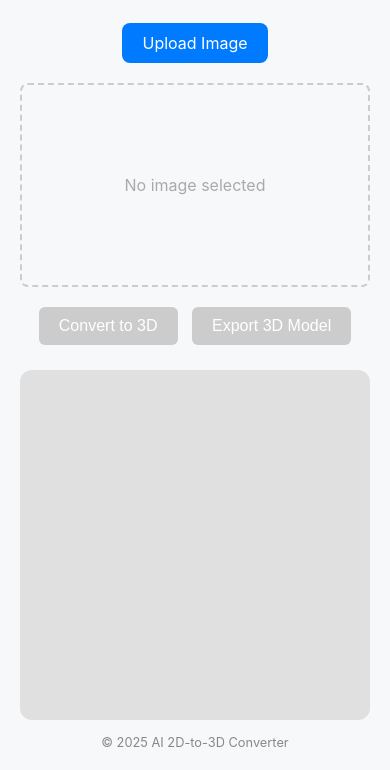
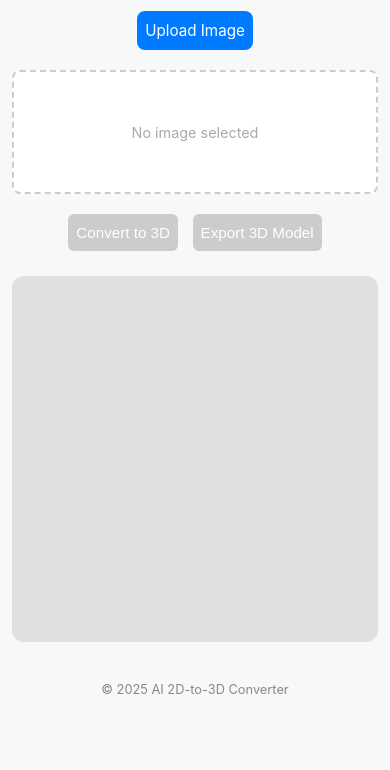
Before and after one commit to S1lverXiao/2D-to-3D-testing-, a plain HTML site: page index.html in a window 390 px wide. Shown: the part 139-909 px from the top of the page. After the commit the page ends 844 px from the top, so only its background shows below. Drawn offline with nearby package versions, Linux system fonts and the light colour scheme; a script that the page names is missing.

Commit message:
Update style.css

```diff
--- a/css/style.css
+++ b/css/style.css
@@ -1,9 +1,22 @@
+:root {
+  --primary: #007BFF;
+  --primary-dark: #0056b3;
+  --success: #28a745;
+  --success-dark: #218838;
+  --border: #ccc;
+  --background: #f7f8fa;
+  --surface: #e0e0e0;
+  --footer: #888;
+  --desc: #555;
+  --placeholder: #aaa;
+}
+
 /* Basic reset and layout */
 * { box-sizing: border-box; }
 body {
   margin: 0;
   font-family: -apple-system, BlinkMacSystemFont, "Segoe UI", sans-serif;
-  background: #f7f8fa;
+  background: var(--background);
   display: flex;
   flex-direction: column;
   min-height: 100vh;
@@ -20,7 +33,7 @@ h1 {
 }
 p.description {
   margin-top: 0;
-  color: #555;
+  color: var(--desc);
 }
 
 /* Upload button styling */
@@ -28,13 +41,17 @@ p.description {
   display: inline-block;
   margin: 10px 0;
   padding: 10px 20px;
-  background: #007BFF;
+  background: var(--primary);
   color: white;
   border-radius: 8px;
   cursor: pointer;
+  transition: background 0.2s, outline 0.2s;
 }
-.upload-label:hover {
-  background: #0056b3;
+.upload-label:hover,
+.upload-label:focus {
+  background: var(--primary-dark);
+  outline: 2px solid var(--primary-dark);
+  outline-offset: 2px;
 }
 input[type="file"] {
   display: none;
@@ -45,10 +62,11 @@ input[type="file"] {
   margin: 10px 0;
   width: 100%;
   max-height: 300px;
-  border: 2px dashed #ccc;
+  border: 2px dashed var(--border);
   border-radius: 8px;
   overflow: hidden;
   position: relative;
+  background: white;
 }
 .preview-placeholder {
   width: 100%;
@@ -56,12 +74,14 @@ input[type="file"] {
   display: flex;
   align-items: center;
   justify-content: center;
-  color: #aaa;
+  color: var(--placeholder);
   font-size: 1rem;
 }
 .preview-container img {
   width: 100%;
-  height: auto;
+  height: 100%;
+  object-fit: contain;
+  display: block;
 }
 
 /* Buttons */
@@ -71,24 +91,28 @@ button {
   font-size: 1rem;
   border: none;
   border-radius: 6px;
-  background: #28a745;
+  background: var(--success);
   color: white;
   cursor: pointer;
+  transition: background 0.2s, outline 0.2s;
 }
 button:disabled {
   background: #ccc;
   cursor: not-allowed;
 }
-button:hover:not(:disabled) {
-  background: #218838;
+button:hover:not(:disabled),
+button:focus:not(:disabled) {
+  background: var(--success-dark);
+  outline: 2px solid var(--success-dark);
+  outline-offset: 2px;
 }
 
 /* 3D result container */
 .result-container {
   margin: 15px auto;
   width: 100%;
-  aspect-ratio: 1 / 1;   /* keep it square */
-  background: #e0e0e0;
+  aspect-ratio: 1 / 1;
+  background: var(--surface);
   border-radius: 12px;
   overflow: hidden;
 }
@@ -97,8 +121,34 @@ button:hover:not(:disabled) {
 footer {
   margin-top: auto;
   font-size: 0.8rem;
-  color: #888;
+  color: var(--footer);
   width: 100%;
   max-width: 600px;
   text-align: center;
 }
+
+/* Responsive styles for mobile */
+@media (max-width: 480px) {
+  body {
+    padding: 8px;
+  }
+  main, footer {
+    max-width: 100%;
+    padding: 0 4px;
+  }
+  .upload-label,
+  button {
+    padding: 10px 8px;
+    font-size: 0.95rem;
+  }
+  .preview-placeholder {
+    font-size: 0.9rem;
+    height: 120px;
+  }
+  .preview-container {
+    max-height: 180px;
+  }
+  .result-container {
+    aspect-ratio: 1 / 1;
+  }
+}
```
